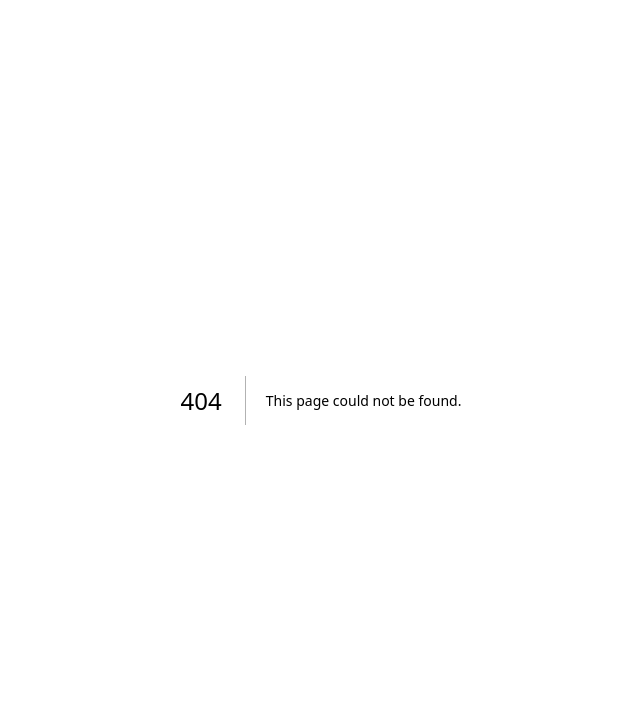
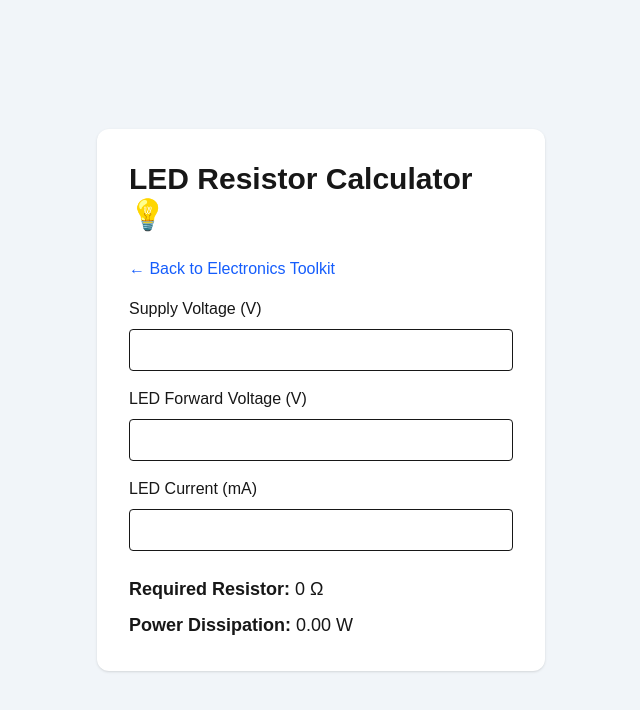
Before and after one commit to Anouar-azzi-spec/electrokit, a Next.js app: page /led-resistor in a window 1280 px wide. Before the commit this address had no page. Shown: the top 710 px of the page, without its empty margins (319-959 px from the left). Built offline with nearby package versions, Linux system fonts and the light colour scheme.

Commit message:
Add Electronics Toolkit and Voltage Divider Calculator

```diff
--- /dev/null
+++ b/src/app/electronics/page.tsx
@@ -0,0 +1,36 @@
+import Link from "next/link";
+
+export default function ElectronicsPage() {
+  return (
+    <main className="min-h-screen bg-slate-100 p-6 flex items-center justify-center">
+      <div className="max-w-2xl w-full">
+
+        <h1 className="text-4xl font-bold mb-6">
+          Electronics Toolkit 🔌
+        </h1>
+
+        <Link
+          href="/"
+          className="text-blue-600 hover:underline block mb-6"
+        >
+          ← Back to Home
+        </Link>
+
+        <div className="grid gap-4">
+
+          <Link
+            href="/led-resistor"
+            className="p-6 bg-orange-200 rounded-xl shadow"
+          >
+            LED Resistor Calculator 💡
+          </Link>
+          <Link href="/voltage-divider" className="p-6 bg-yellow-200 rounded-xl shadow">
+           Voltage Divider Calculator 🔌
+          </Link>
+
+        </div>
+
+      </div>
+    </main>
+  );
+}
--- /dev/null
+++ b/src/app/led-resistor/page.tsx
@@ -0,0 +1,92 @@
+"use client";
+
+import { useState } from "react";
+import Link from "next/link";
+
+export default function LedResistorPage() {
+  const [supplyVoltage, setSupplyVoltage] = useState("");
+  const [ledVoltage, setLedVoltage] = useState("");
+  const [ledCurrent, setLedCurrent] = useState("");
+
+  const resistor =
+    ((Number(supplyVoltage || 0) -
+      Number(ledVoltage || 0)) /
+      (Number(ledCurrent || 0) / 1000));
+
+  const power =
+    Math.pow(
+      Number(supplyVoltage || 0) -
+        Number(ledVoltage || 0),
+      2
+    ) / (resistor || 1);
+
+  return (
+    <main className="min-h-screen bg-slate-100 flex items-center justify-center p-6">
+      <div className="bg-white p-8 rounded-xl shadow w-full max-w-md">
+
+        <h1 className="text-3xl font-bold mb-6">
+          LED Resistor Calculator 💡
+        </h1>
+
+        <Link
+          href="/electronics"
+          className="text-blue-600 hover:underline mb-4 block"
+        >
+          ← Back to Electronics Toolkit
+        </Link>
+
+        <label className="block mb-2">
+          Supply Voltage (V)
+        </label>
+
+        <input
+          type="number"
+          value={supplyVoltage}
+          onChange={(e) => setSupplyVoltage(e.target.value)}
+          className="w-full border p-2 rounded mb-4"
+        />
+
+        <label className="block mb-2">
+          LED Forward Voltage (V)
+        </label>
+
+        <input
+          type="number"
+          value={ledVoltage}
+          onChange={(e) => setLedVoltage(e.target.value)}
+          className="w-full border p-2 rounded mb-4"
+        />
+
+        <label className="block mb-2">
+          LED Current (mA)
+        </label>
+
+        <input
+          type="number"
+          value={ledCurrent}
+          onChange={(e) => setLedCurrent(e.target.value)}
+          className="w-full border p-2 rounded mb-6"
+        />
+
+        <div className="space-y-2 text-lg">
+
+          <p>
+            <strong>Required Resistor:</strong>{" "}
+            {isFinite(resistor)
+              ? resistor.toFixed(0)
+              : 0} Ω
+          </p>
+
+          <p>
+            <strong>Power Dissipation:</strong>{" "}
+            {isFinite(power)
+              ? power.toFixed(2)
+              : 0} W
+          </p>
+
+        </div>
+
+      </div>
+    </main>
+  );
+}
--- a/src/app/page.tsx
+++ b/src/app/page.tsx
@@ -41,7 +41,9 @@ export default function Home() {
         <Link href="/solar" className="p-6 bg-amber-200 rounded-xl shadow text-center hover:scale-105 hover:shadow-xl transition duration-200">
          Solar Toolkit ☀️
         </Link>
-
+        <Link href="/electronics" className="p-6 bg-orange-200 rounded-xl shadow text-center hover:scale-105 hover:shadow-xl transition duration-200">
+         Electronics Toolkit 🔌
+        </Link>
         <Link
          href="/about"
          className="p-6 bg-slate-300 rounded-xl shadow text-center hover:scale-105 hover:shadow-xl transition duration-200">
--- /dev/null
+++ b/src/app/voltage-divider/page.tsx
@@ -0,0 +1,71 @@
+"use client";
+
+import { useState } from "react";
+import Link from "next/link";
+
+export default function VoltageDividerPage() {
+  const [vin, setVin] = useState("");
+  const [r1, setR1] = useState("");
+  const [r2, setR2] = useState("");
+
+  const vout =
+    Number(vin || 0) *
+    (Number(r2 || 0) /
+      (Number(r1 || 0) + Number(r2 || 0) || 1));
+
+  return (
+    <main className="min-h-screen bg-slate-100 flex items-center justify-center p-6">
+      <div className="bg-white p-8 rounded-xl shadow w-full max-w-md">
+
+        <h1 className="text-3xl font-bold mb-6">
+          Voltage Divider Calculator 🔌
+        </h1>
+
+        <Link
+          href="/electronics"
+          className="text-blue-600 hover:underline mb-4 block"
+        >
+          ← Back to Electronics Toolkit
+        </Link>
+
+        <label className="block mb-2">
+          Input Voltage (Vin)
+        </label>
+
+        <input
+          type="number"
+          value={vin}
+          onChange={(e) => setVin(e.target.value)}
+          className="w-full border p-2 rounded mb-4"
+        />
+
+        <label className="block mb-2">
+          Resistor R1 (Ω)
+        </label>
+
+        <input
+          type="number"
+          value={r1}
+          onChange={(e) => setR1(e.target.value)}
+          className="w-full border p-2 rounded mb-4"
+        />
+
+        <label className="block mb-2">
+          Resistor R2 (Ω)
+        </label>
+
+        <input
+          type="number"
+          value={r2}
+          onChange={(e) => setR2(e.target.value)}
+          className="w-full border p-2 rounded mb-6"
+        />
+
+        <div className="text-xl font-bold">
+          Output Voltage (Vout): {vout.toFixed(2)} V
+        </div>
+
+      </div>
+    </main>
+  );
+}
```
